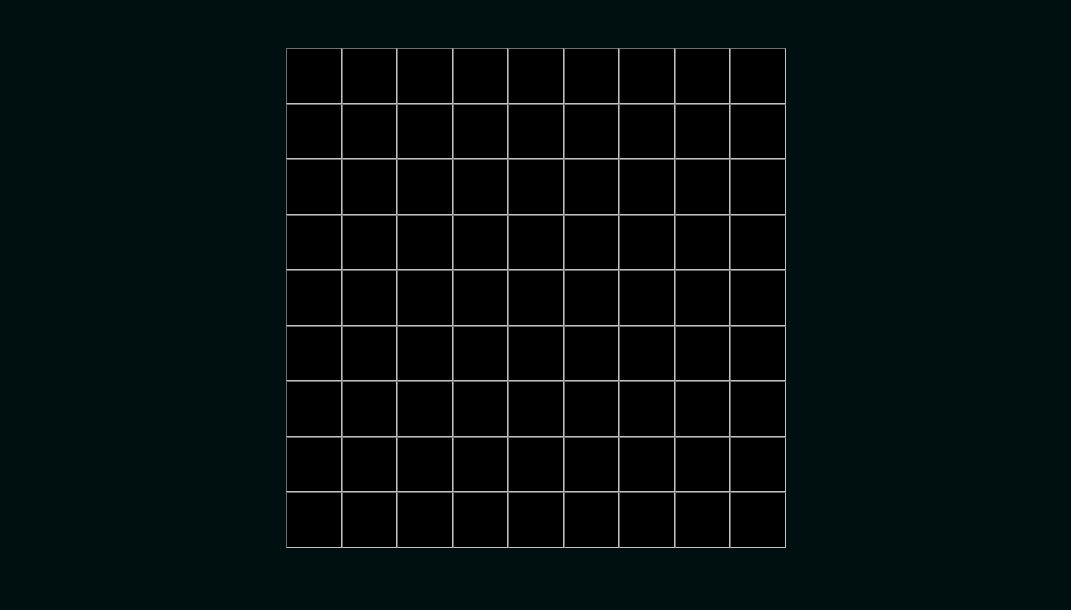
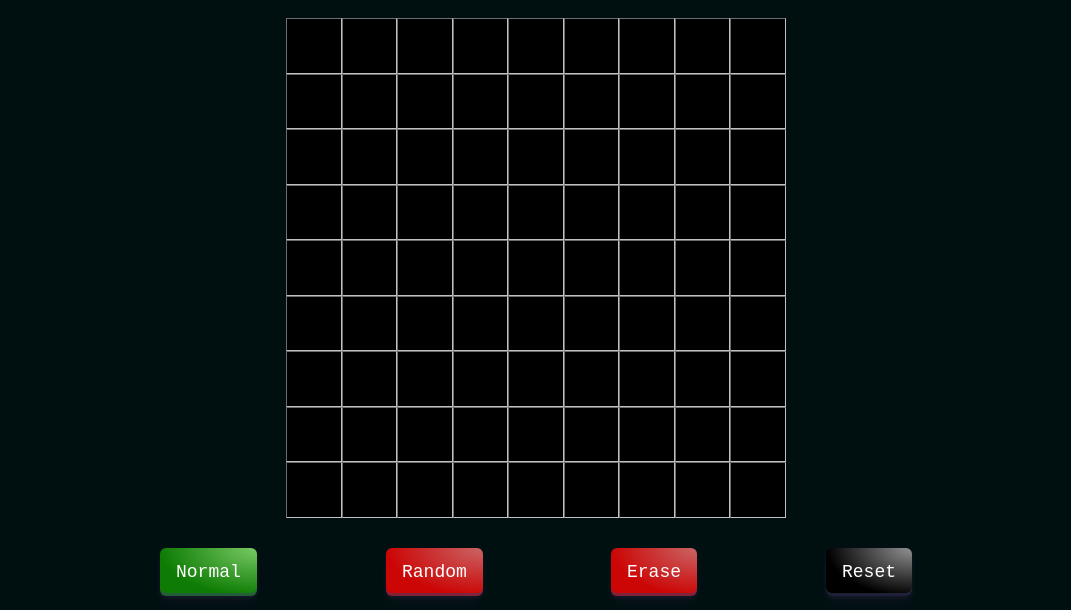
Before and after one commit to Ssj400/etch-a-sketch, a plain HTML site: page index.html in a window 1280 px wide. Shown: the part 190-800 px from the top of the page, without its empty margins (104-1175 px from the left). Drawn offline with Linux system fonts and the light colour scheme.

Commit message:
Added functionality to the buttons
Button reset, erase, normal and random working

```diff
--- a/index.html
+++ b/index.html
@@ -19,6 +19,12 @@
         <button class="button"> Change grids </button>
     </div>
     <div id="container"></div>
+    <div class="options">
+        <button class="normal">Normal</button>
+        <button class="random">Random</button>
+        <button class="erase">Erase</button>
+        <button id="reset">Reset</button>
+    </div>
 </body>
 
 </html>
--- a/script.js
+++ b/script.js
@@ -1,24 +1,72 @@
 let container = document.querySelector("#container");
+let changeGrids = document.querySelector(".button");
+let normal = document.querySelector(".normal")
+let random = document.querySelector(".random")
+let erase = document.querySelector(".erase")
+let reset = document.querySelector("#reset")
 let boxAmount = 9;
-let changeGrids = document.querySelector(".button");
 let size = `55.5`;
+let box;
 
-const paintRed = (element) => {
+
+let buttonActivated;
+normal.classList.add("selected");
+
+random.addEventListener("click", () => {
+    buttonActivated = 1;
+    random.classList.add("selected");
+    normal.classList.remove("selected");
+    erase.classList.remove("selected");
+});
+
+normal.addEventListener("click", () => {
+    buttonActivated = 0;
+    normal.classList.add("selected")
+    random.classList.remove("selected");
+    erase.classList.remove("selected");
+});
+
+erase.addEventListener("click", () => {
+    buttonActivated = -1;
+    erase.classList.add("selected");
+    normal.classList.remove("selected");
+    random.classList.remove("selected");
+});
+
+
+const paint = (element) => {
     element.addEventListener("mouseover", () => {
-            element.classList.add("hovered");
-            element.style.background = `rgb(${Math.floor (Math.random() * 255)}, ${Math.floor (Math.random() * 255)}, ${Math.floor (Math.random() * 255)})`
+        let paintColor;
+        if (buttonActivated === 1) {
+            paintColor = `rgb(${Math.floor(Math.random() * 255)}, ${Math.floor(Math.random() * 255)}, ${Math.floor(Math.random() * 255)})`;
+        } else if (buttonActivated === 0){
+            paintColor = "white";
+        } else if (buttonActivated === -1) {
+            paintColor = "black";
+        }
+
+        element.style.background = paintColor;
     });
 }
 
+let resetAll = (element) => {
+    reset.addEventListener("click", () => {
+        element.style.background = 'black';
+    })
+}
+
+
+
+
 const createGrids = () => {
     for (let i = 0; i < (boxAmount ** 2); i++) {
-        let box = document.createElement("div");
+        box = document.createElement("div");
         box.classList.add("box");
         container.appendChild(box);
         box.style.width = `${size}px`;
 
-
-        paintRed(box);
+        paint(box);
+        resetAll(box);
 
     }
 }
--- a/style.css
+++ b/style.css
@@ -6,7 +6,7 @@
 
 body {
     background-color: #001011;
-    padding: 30px 10%;
+    padding: 0px 10%;
     display: flex;
     flex-direction: column;
 }
@@ -57,12 +57,12 @@ body {
     background-image: radial-gradient(100% 100% at 100% 0, #5adaff 0, #5468ff 100%);
     border: 0;
     border-radius: 6px;
-  box-shadow: rgba(45, 35, 66, .4) 0 2px 4px,rgba(45, 35, 66, .3) 0 7px 13px -3px,rgba(58, 65, 111, .5) 0 -3px 0 inset;
+    box-shadow: rgba(45, 35, 66, .4) 0 2px 4px, rgba(45, 35, 66, .3) 0 7px 13px -3px, rgba(58, 65, 111, .5) 0 -3px 0 inset;
     box-sizing: border-box;
     color: #fff;
     cursor: pointer;
     display: inline-flex;
-  font-family: "JetBrains Mono",monospace;
+    font-family: "JetBrains Mono", monospace;
     height: 48px;
     justify-content: center;
     line-height: 1;
@@ -73,12 +73,12 @@ body {
     position: relative;
     text-align: left;
     text-decoration: none;
-  transition: box-shadow .15s,transform .15s;
+    transition: box-shadow .15s, transform .15s;
     user-select: none;
     -webkit-user-select: none;
     touch-action: manipulation;
     white-space: nowrap;
-  will-change: box-shadow,transform;
+    will-change: box-shadow, transform;
     font-size: 18px;
 }
 
@@ -109,8 +109,64 @@ body {
     aspect-ratio: 1/1;
     background-color: black;
     border: 1px inset #c2c0c0;
+    cursor: pointer;
 }
 
-.box.hovered {
+
+
+.options {
+    display: flex;
+    margin-top: 30px;
+    justify-content: space-evenly;
+}
+
+.options button {
+    align-items: center;
+    appearance: none;
+    background-image: radial-gradient(100% 100% at 100% 0, #ca6565 0, #cc0505 100%);
+    border: 0;
+    border-radius: 6px;
+    box-shadow: rgba(45, 35, 66, .4) 0 2px 4px, rgba(45, 35, 66, .3) 0 7px 13px -3px, rgba(58, 65, 111, .5) 0 -3px 0 inset;
+    box-sizing: border-box;
+    color: #fff;
     cursor: pointer;
+    display: inline-flex;
+    font-family: "JetBrains Mono", monospace;
+    height: 48px;
+    justify-content: center;
+    line-height: 1;
+    list-style: none;
+    overflow: hidden;
+    padding-left: 16px;
+    padding-right: 16px;
+    position: relative;
+    text-align: left;
+    text-decoration: none;
+    transition: box-shadow .15s, transform .15s;
+    user-select: none;
+    -webkit-user-select: none;
+    touch-action: manipulation;
+    white-space: nowrap;
+    will-change: box-shadow, transform;
+    font-size: 18px;
 }
+
+
+
+.options button:hover {
+    box-shadow: rgba(66, 35, 35, 0.4) 0 4px 8px, rgba(66, 35, 35, 0.3) 0 7px 13px -3px, #d67373 0 -3px 0 inset;
+    transform: translateY(-4px);
+}
+
+.options button:active {
+    box-shadow: #e03c3c 0 3px 7px inset;
+    transform: translateY(4px);
+}
+
+button.selected {
+    background-image: radial-gradient(100% 100% at 100% 0,rgb(121, 202, 101) 0,rgb(14, 124, 4) 100%);
+}
+
+#reset {
+    background-image: radial-gradient(100% 100% at 100% 0, #929292 0, #000000 100%);
+}
```
Lines whose indentation alone changed are shown as unchanged.
